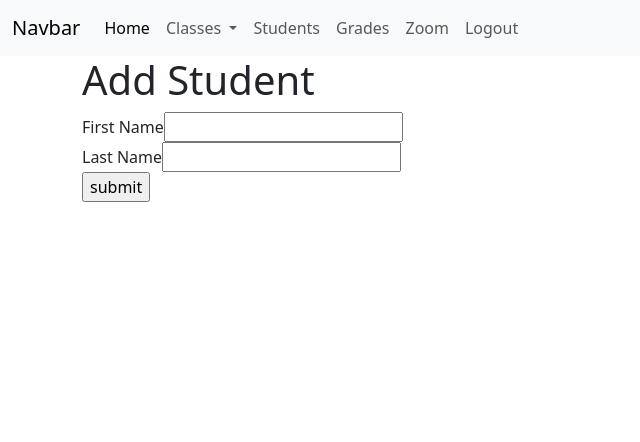
After one commit to gustaellison/zoolander-school, a Django app: page /students/create/ in a window 1280 px wide. The commit adds this page. Shown: the top 442 px of the page, without its empty margins (0-640 px from the left). Run offline with Django 5.2, Linux system fonts and the light colour scheme.

Commit message:
Student View made as well as create a student form

```diff
--- a/main_app/models.py
+++ b/main_app/models.py
@@ -13,7 +13,7 @@ class Student(models.Model):
         return self.name
 
     def get_absolute_url(self):
-        return reverse('detail', kwargs={'student_id': self.id})
+        return reverse('index', kwargs={'student_id': self.id})
 
 class Teacher(models.Model):
     name = models.CharField(max_length=100)
--- a/main_app/templates/base_student.html
+++ b/main_app/templates/base_student.html
@@ -37,6 +37,9 @@
                     </ul>
                   </li>
                   <li class="nav-item">
+                    <a class="nav-link" href="students/">Students</a>
+                  </li>
+                  <li class="nav-item">
                     <a class="nav-link" href="#">Grades</a>
                   </li>
                   <li class="nav-item">
--- /dev/null
+++ b/main_app/templates/main_app/student_form.html
@@ -0,0 +1,12 @@
+{% extends 'base_student.html' %}
+{% block content %}
+
+<h1>Add Student</h1>
+<form action="" method="POST">
+    {% csrf_token %}
+    <label for="fname">First Name</label><input type="text"><br>
+    <label for="lname">Last Name</label><input type="text"><br>
+    <input type="submit" value="submit">
+</form>
+
+{% endblock %}
--- a/main_app/templates/students/index.html
+++ b/main_app/templates/students/index.html
@@ -7,6 +7,7 @@
 </head>
 <body>
     <h1>Student List</h1>
+    <p><a href="{% url 'student_create' %}">Add a Student</a></p>
     {% for student in students %}
         <div>
             <p>Name: {{ student.name }}</p>
--- a/main_app/urls.py
+++ b/main_app/urls.py
@@ -4,4 +4,5 @@ from . import views
 urlpatterns = [
     path('', views.home, name='home'),
     path('students/', views.student_index, name='student_index'),
+    path('students/create/', views.StudentCreate.as_view(), name='student_create'),
 ]
--- a/main_app/views.py
+++ b/main_app/views.py
@@ -1,4 +1,6 @@
 from django.shortcuts import render
+from django.views.generic.edit import CreateView
+from .models import Student
 
 # Create your views here.
 
@@ -7,3 +9,7 @@ def home(request):
 
 def student_index(request):
     return render(request, 'students/index.html')
+
+class StudentCreate(CreateView):
+    model = Student
+    fields = ["name"]
```
